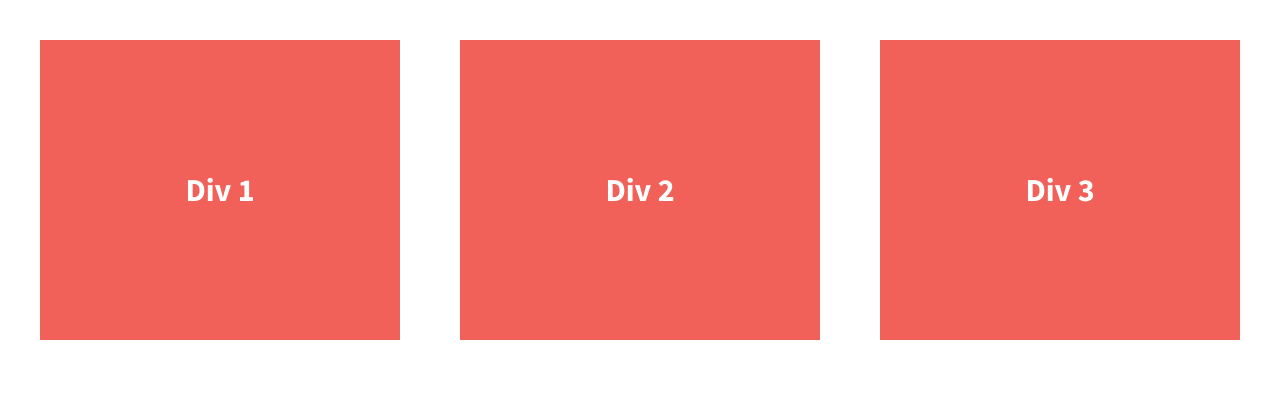
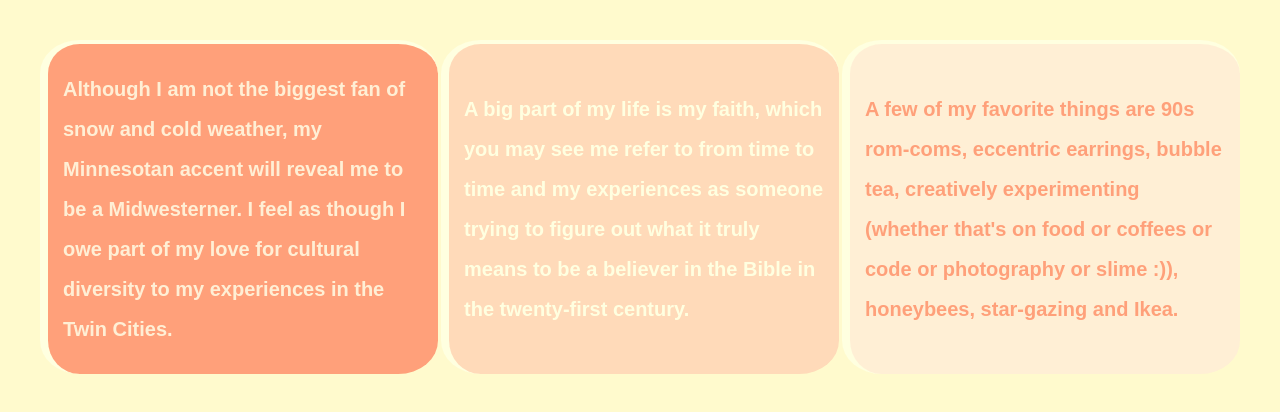
Before and after one commit to ruthiedr/07.01-206-divs-flexbox-starter, a plain HTML site: page index.html in a window 1280 px wide. Drawn offline with nearby package versions, Linux system fonts and the light colour scheme; a web font is replaced by a local one.

Commit message:
columns edited

```diff
--- a/css/main.css
+++ b/css/main.css
@@ -102,10 +102,11 @@ html {
 }
 
 body {
-  font-family: 'Source Sans Pro', sans-serif;
+  font-family: 'Baloo Tammudu 2', sans-serif;
   padding: 2em;
   font-size: 1.25em;
   height: 100%;
+  background-color: lemonchiffon;
 }
 
 .wrapper {
@@ -113,23 +114,41 @@ body {
   font-weight: 700;
   display: flex;
   justify-content: space-between;
+
 }
 
 .div-1, .div-2, .div-3 {
   /*give the divs a width of 30%, add display:flex, set justify-content and align-items to center*/
   display: flex;
   color: #fff;
-  line-height: 1.5em;
-  font-size: 1.6em;
-  background-color: #f16059;
+  line-height: 2em;
+  font-size: 1em;
   height: 300px;
   width: 30%;
+  padding: 20px;
   justify-content: center;
   align-items: center;
+  padding: 15px;
+  border-radius: 10%;
+  border-top: 4px lightyellow solid;
+  border-left: 8px lightyellow solid;
+
 }
 
+.div-1 {
+  background-color: lightsalmon;
+  color: papayawhip;
+}
 
+.div-2 {
+  background-color: peachpuff;
+  color: lightyellow;
+}
 
+.div-3 {
+  background-color: papayawhip;
+  color: lightsalmon;
+}
 
 /* ==========================================================================
    Helper classes
--- a/index.html
+++ b/index.html
@@ -15,6 +15,7 @@
         <script src="js/vendor/modernizr-2.8.3.min.js"></script>
         <link href='http://fonts.googleapis.com/css?family=Lora:700' rel='stylesheet' type='text/css'>
         <link href='http://fonts.googleapis.com/css?family=Source+Sans+Pro:400,700' rel='stylesheet' type='text/css'>
+        <link href="https://fonts.googleapis.com/css?family=Baloo+Tammudu+2&display=swap" rel="stylesheet">
     </head>
     <body>
         <!--[if lt IE 8]>
@@ -23,13 +24,20 @@
 
         <section class="wrapper">
             <div class="div-1">
-                Div 1
+                <p>Although I am not the biggest fan of snow and cold weather,
+my Minnesotan accent will reveal me to be a Midwesterner.
+I feel as though I owe part of my love for cultural diversity
+to my experiences in the Twin Cities.</p>
             </div>
             <div class="div-2">
-                Div 2
+                <p>A big part of my life is my faith, which you may see me refer to
+from time to time and my experiences as someone trying to figure out
+what it truly means to be a believer in the Bible in the twenty-first century.</p>
             </div>
             <div class="div-3">
-                Div 3
+                <p>A few of my favorite things are 90s rom-coms, eccentric earrings,
+bubble tea, creatively experimenting (whether that's on food or coffees
+or code or photography or slime :)), honeybees, star-gazing and Ikea.</p>
             </div>
         </section>
 
```
